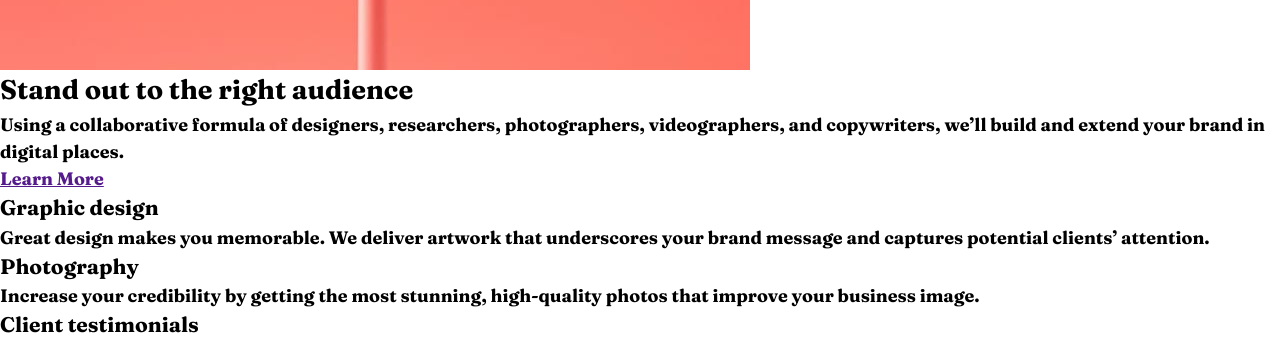
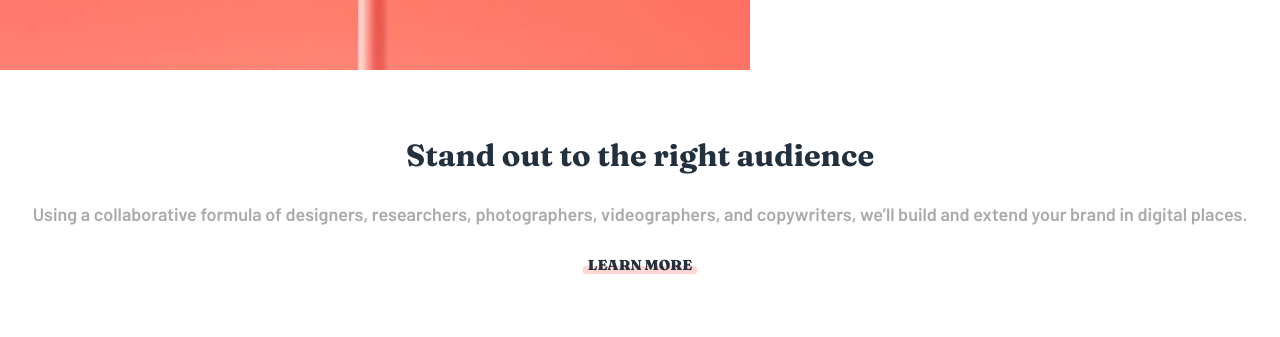
Before and after one commit to devhnry/sunnnyside-landing-page, a website built with Vite: page index.html in a window 1280 px wide. Shown: the part 1989-2326 px from the top of the page. Built offline with nearby package versions, Linux system fonts and the light colour scheme; files whose address does not match are found by name.

Commit message:
Edit : Updated Section Two

```diff
--- a/assets/sass/abstracts/_variables.scss
+++ b/assets/sass/abstracts/_variables.scss
@@ -1,6 +1,6 @@
 // Colors
 $clr-light-100 : hsl(7, 99%, 70%) ;
-$clr-light-100 : hsl(51, 100%, 49%);
+$clr-light-200 : hsl(51, 100%, 49%);
 
 $clr-dark-400: hsl(167, 40%, 24%);
 $clr-dark-300: hsl(198, 62%, 26%);
--- a/assets/sass/pages/_home.scss
+++ b/assets/sass/pages/_home.scss
@@ -31,17 +31,26 @@
         font-size: .8rem;
     }
 
-    &__shadow{
+    &__link-shadow{
         position: absolute;
         top: 60%;
         left: 50%;
         transform: translateX(-50%);
         z-index: -10;
-        background: rgba($clr-light-100, .3);
         height: 8px;
         width: max-content;
         padding-inline: 3.2rem;
         border-radius: 50vw;
         margin-inline: auto;
+
+        &--transform{
+             background: rgba($clr-light-200, .3);
+        }
+
+        &--stand-out{
+             background: rgba($clr-light-100, .3);
+        }
     }
+
+
 }
--- a/index.html
+++ b/index.html
@@ -51,21 +51,24 @@
           </p>
           <div class="section__linkbox">
             <a class="section__link" href="">Learn More</a>
-            <div class="section__shadow"></div>
+            <div class="section__link-shadow section__link-shadow--transform"></div>
           </div>
         </div>
       </section>
 
-      <section>
-        <div>
+      <section class="section section--stand-out">
+        <div class="section--stand-out__img">
           <img class="" src="./assets/images/mobile/image-stand-out.jpg" alt="">
         </div>
-        <div>
-          <h2>Stand out to the right audience</h2>
-          <p>
+        <div class="section__textbox">
+          <h2 class="section__header">Stand out to the right audience</h2>
+          <p class="section__text">
             Using a collaborative formula of designers, researchers, photographers, videographers, and copywriters, we’ll build and extend your brand in digital places.
           </p>
-          <div> <a href="">Learn More</a> </div>
+          <div class="section__linkbox">
+            <a class="section__link" href="">Learn More</a>
+            <div class="section__link-shadow section__link-shadow--stand-out"></div>
+          </div>
         </div>
       </section>
 
```
Also changed, not shown: assets/css/style.css.
